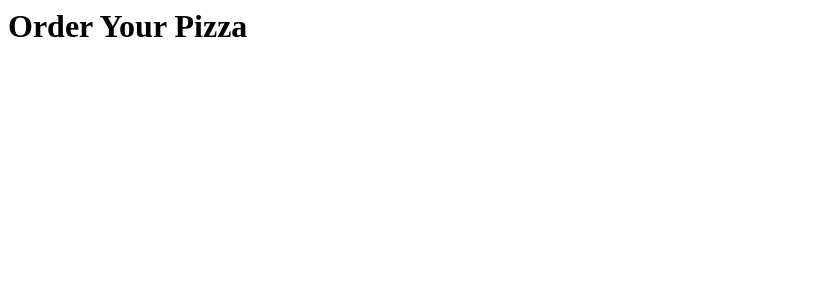
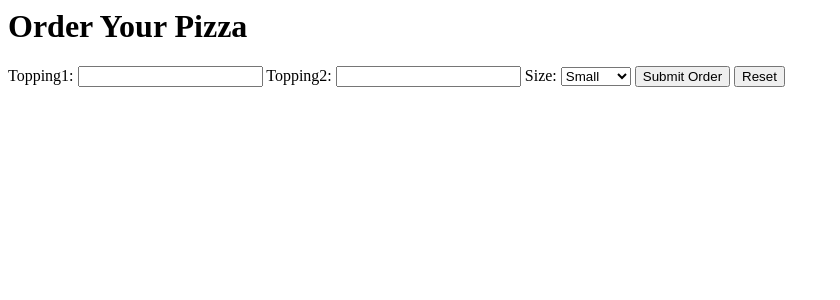
Before and after one commit to jsuj1th/Pizza-Django, a Django app: page /order in a window 1280 px wide. Shown: the top 300 px of the page, without its empty margins (0-840 px from the left). Run offline with Django 4.2, Linux system fonts and the light colour scheme.

Commit message:
Added form functionality

```diff
--- /dev/null
+++ b/PAPPAnPIZZA/pizza/forms.py
@@ -0,0 +1,10 @@
+from django import forms
+
+class PizzaForm(forms.Form):
+    Topping1 = forms.CharField(label="Topping1", max_length=100)
+    Topping2 = forms.CharField(label="Topping2", max_length=100)
+    size = forms.ChoiceField(label="Size", choices=[
+        ('small', 'Small'),
+        ('medium', 'Medium'),
+        ('large', 'Large'),
+    ])
--- a/PAPPAnPIZZA/pizza/templates/pizza/order.html
+++ b/PAPPAnPIZZA/pizza/templates/pizza/order.html
@@ -1 +1,8 @@
 <h1>Order Your Pizza</h1>
+
+<form action="{% url 'order' %}" method="post">
+    {% csrf_token %}
+    {{ pizza_form }}
+    <input type="submit" value="Submit Order">
+    <button type="reset">Reset</button>
+</form>
--- a/PAPPAnPIZZA/pizza/views.py
+++ b/PAPPAnPIZZA/pizza/views.py
@@ -1,12 +1,13 @@
 from django.shortcuts import render
-
+from .forms import PizzaForm
 # Create your views here.
 def home(request):
     return render(request, "pizza/home.html")
 
 
 def order(request):
-    return render(request, "pizza/order.html")
+    form= PizzaForm()
+    return render(request, "pizza/order.html", {"pizza_form": form})
     # if request.method == "POST":
     #     # Process the order here
     #     return render(request, "pizza/order_success.html")
```
